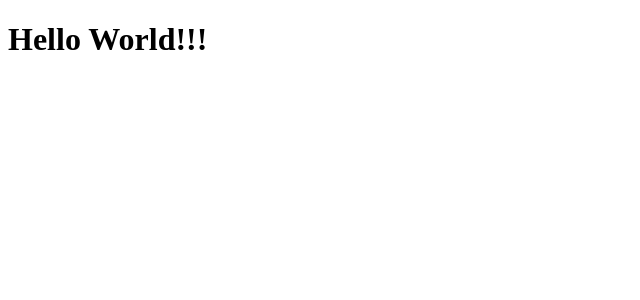
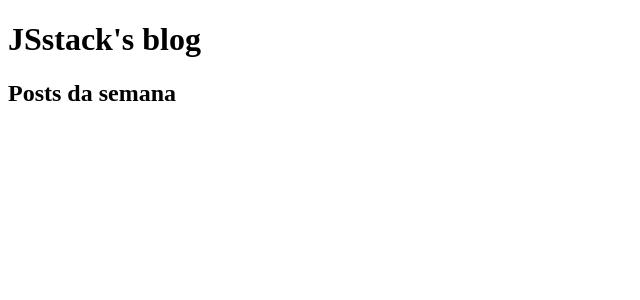
Before and after one commit to guusfelix2015/JSSTACK, a React app in the folder react-fundamentos/: page / in a window 1280 px wide. Shown: the top 300 px of the page, without its empty margins (0-640 px from the left). Built offline with nearby package versions, Linux system fonts and the light colour scheme.

Commit message:
expreesions jsx

```diff
--- a/react-fundamentos/src/App.js
+++ b/react-fundamentos/src/App.js
@@ -1,7 +1,14 @@
 import React from "react";
 
+const category = "Posts da semana";
+
 function App() {
-  return <h1>Hello World!!!</h1>;
+  return (
+    <>
+      <h1>JSstack's blog</h1>
+      <h2>{category}</h2>
+    </>
+  );
 }
 
 export default App;
--- a/react-fundamentos/webpack.config.js
+++ b/react-fundamentos/webpack.config.js
@@ -18,7 +18,7 @@ module.exports = {
   module: {
     rules: [
       {
-        test: /\.jsx?$/,
+        test: /\.js$/,
         exclude: /node_modules/,
         use: "babel-loader",
       },
```
